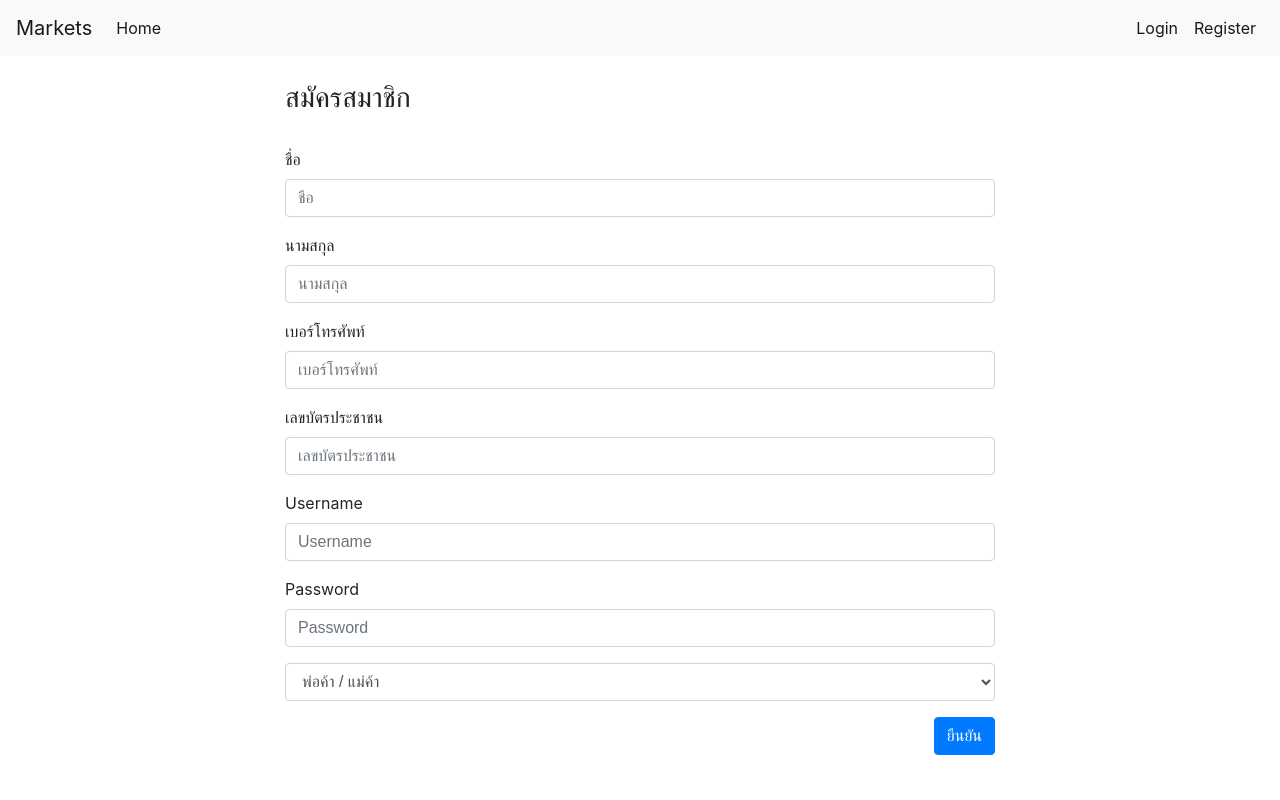
After one commit to kaowneaw/markets-reserve, a PHP site: page /register.php in a window 1280 px wide. The commit adds this page. Run offline with PHP 8.4, Linux system fonts and the light colour scheme; some libraries are stand-ins or nearby versions.

Commit message:
Register

```diff
--- /dev/null
+++ b/css/style.css
@@ -0,0 +1,3 @@
+.container {
+    padding-top: 25px;
+}
--- a/header.php
+++ b/header.php
@@ -1,5 +1,6 @@
 <link rel="stylesheet" href="./node_modules/bootstrap/dist/css/bootstrap.min.css" type="text/css">
 <link rel="stylesheet" href="./css/normalize.css" type="text/css">
+<link rel="stylesheet" href="./css/style.css" type="text/css">
 <link rel="shortcut icon" href="./img/favicon.png" type="image/x-icon"/>
 
 <script type="text/javascript" src="./node_modules/jquery/dist/jquery.min.js"></script>
--- /dev/null
+++ b/register.php
@@ -0,0 +1,96 @@
+<?php
+ob_start(); // ใช้เมื่อเราต้องเปลี่ยน header redirect ให้กับ php
+
+require('header.php');
+require('db_connect.php');
+if (isset($_POST['name']) && isset($_POST['lastname']) && isset($_POST['idcard']) && isset($_POST['username']) && isset($_POST['password']) && isset($_POST['type'])) {
+    $name = $_POST['name'];
+    $lastname = $_POST['lastname'];
+    $tel = $_POST['idcard'];
+    $username = $_POST['username'];
+    $password = md5($_POST['password']);
+    $type = $_POST['type'];
+    $sql = "INSERT INTO users (first_name, last_name, tel, username, password, type) VALUES ('$name', '$lastname', '$tel', '$username', '$password', '$type');";
+
+    if ($conn->query($sql) === TRUE) {
+        echo "New record created successfully";
+        header('Location: login.php'); // redirect to register page
+    } else {
+        echo "Error: " . $sql . "<br>" . $conn->error;
+    }
+}
+
+?>
+<!DOCTYPE html>
+<html>
+<head>
+    <meta charset="utf-8">
+    <meta name="viewport" content="width=device-width, initial-scale=1">
+    <title>Market</title>
+</head>
+<body>
+<nav class="navbar navbar-expand-lg navbar-light bg-light">
+    <a class="navbar-brand" href="#">Markets</a>
+    <button class="navbar-toggler" type="button" data-toggle="collapse" data-target="#navbarSupportedContent"
+            aria-controls="navbarSupportedContent" aria-expanded="false" aria-label="Toggle navigation">
+        <span class="navbar-toggler-icon"></span>
+    </button>
+    <div class="collapse navbar-collapse" id="navbarSupportedContent">
+        <ul class="navbar-nav mr-auto">
+            <li class="nav-item active">
+                <a class="nav-link" href="home.php">Home <span class="sr-only">(current)</span></a>
+            </li>
+        </ul>
+        <div class="form-inline my-2 my-lg-0">
+            <ul class="navbar-nav mr-auto">
+                <li class="nav-item active">
+                    <a class="nav-link" href="login.php">Login <span class="sr-only">(current)</span></a>
+                </li>
+                <li class="nav-item active">
+                    <a class="nav-link" href="register.php">Register <span class="sr-only">(current)</span></a>
+                </li>
+            </ul>
+        </div>
+    </div>
+</nav>
+<div class="container">
+    <div class="offset-md-2 col-md-8">
+        <h3>สมัครสมาชิก</h3>
+        &nbsp;
+        <form method="POST">
+            <div class="form-group">
+                <label for="name">ชื่อ</label>
+                <input type="text" id="name" name="name" class="form-control" placeholder="ชื่อ" required>
+            </div>
+            <div class="form-group">
+                <label for="lastname">นามสกุล</label>
+                <input type="text" id="lastname" name="lastname" class="form-control" placeholder="นามสกุล" required>
+            </div>
+            <div class="form-group">
+                <label>เบอร์โทรศัพท์</label>
+                <input type="text" id="tel" name="tel" class="form-control" placeholder="เบอร์โทรศัพท์" required>
+            </div>
+            <div class="form-group">
+                <label>เลขบัตรประชาชน</label>
+                <input type="text" id="idcard" name="idcard" class="form-control" placeholder="เลขบัตรประชาชน" required>
+            </div>
+            <div class="form-group">
+                <label>Username</label>
+                <input type="text" id="username" name="username" class="form-control" placeholder="Username" required>
+            </div>
+            <div class="form-group">
+                <label>Password</label>
+                <input type="password"id="password" name="password" class="form-control" placeholder="Password" required>
+            </div>
+            <div class="form-group">
+                <select class="form-control" name="type">
+                    <option selected value="MERCHANT">พ่อค้า / แม่ค้า</option>
+                    <option value="MARKET">เจ้าของตลาด</option>
+                </select>
+            </div>
+            <button type="submit" class="btn btn-primary float-right">ยืนยัน</button>
+        </form>
+    </div>
+</div>
+</body>
+</html>
```
Also changed, not shown: home.php (+11 -4 lines), index.php (+12 -57 lines), login.php (added, +102 -0 lines).
